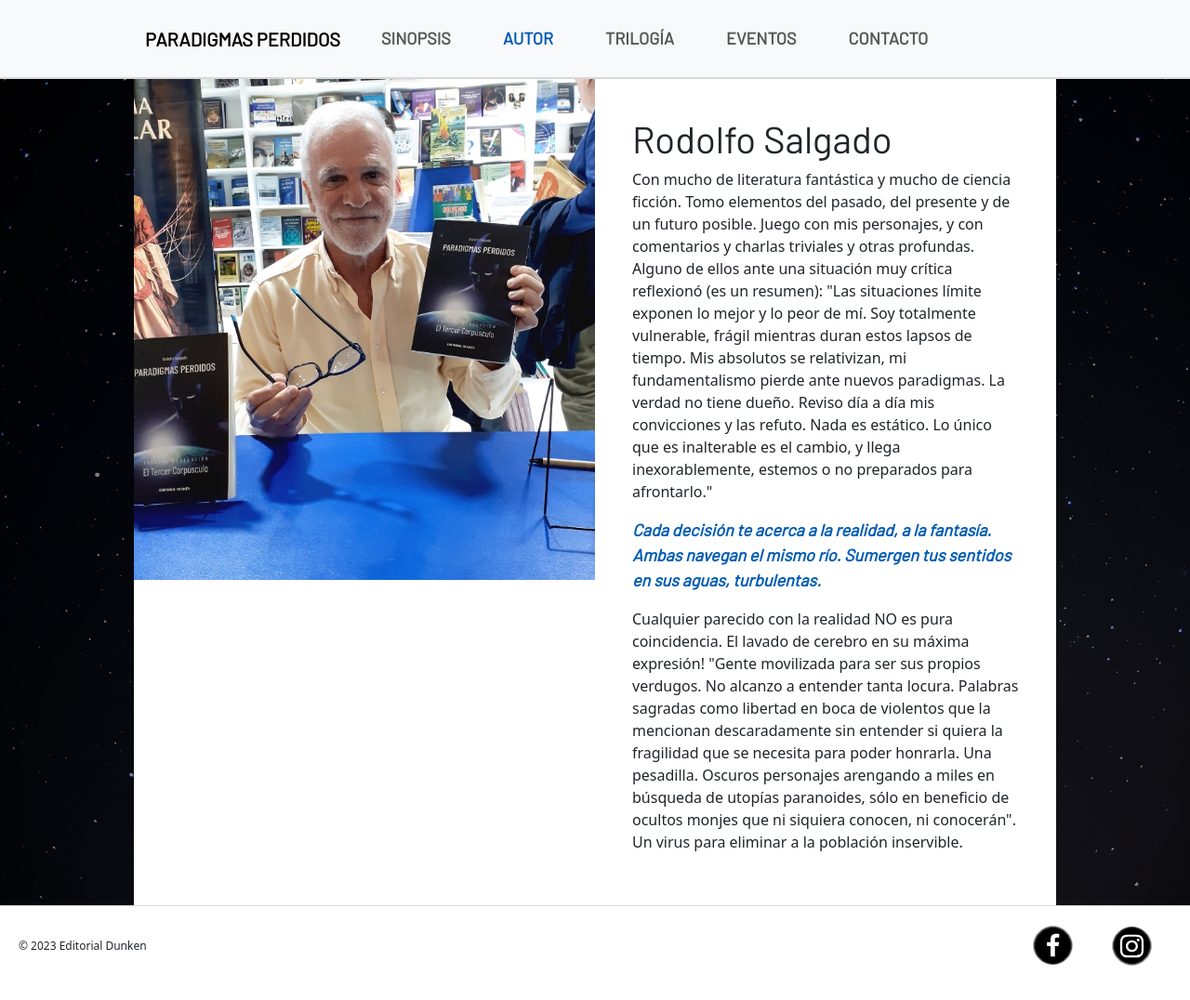
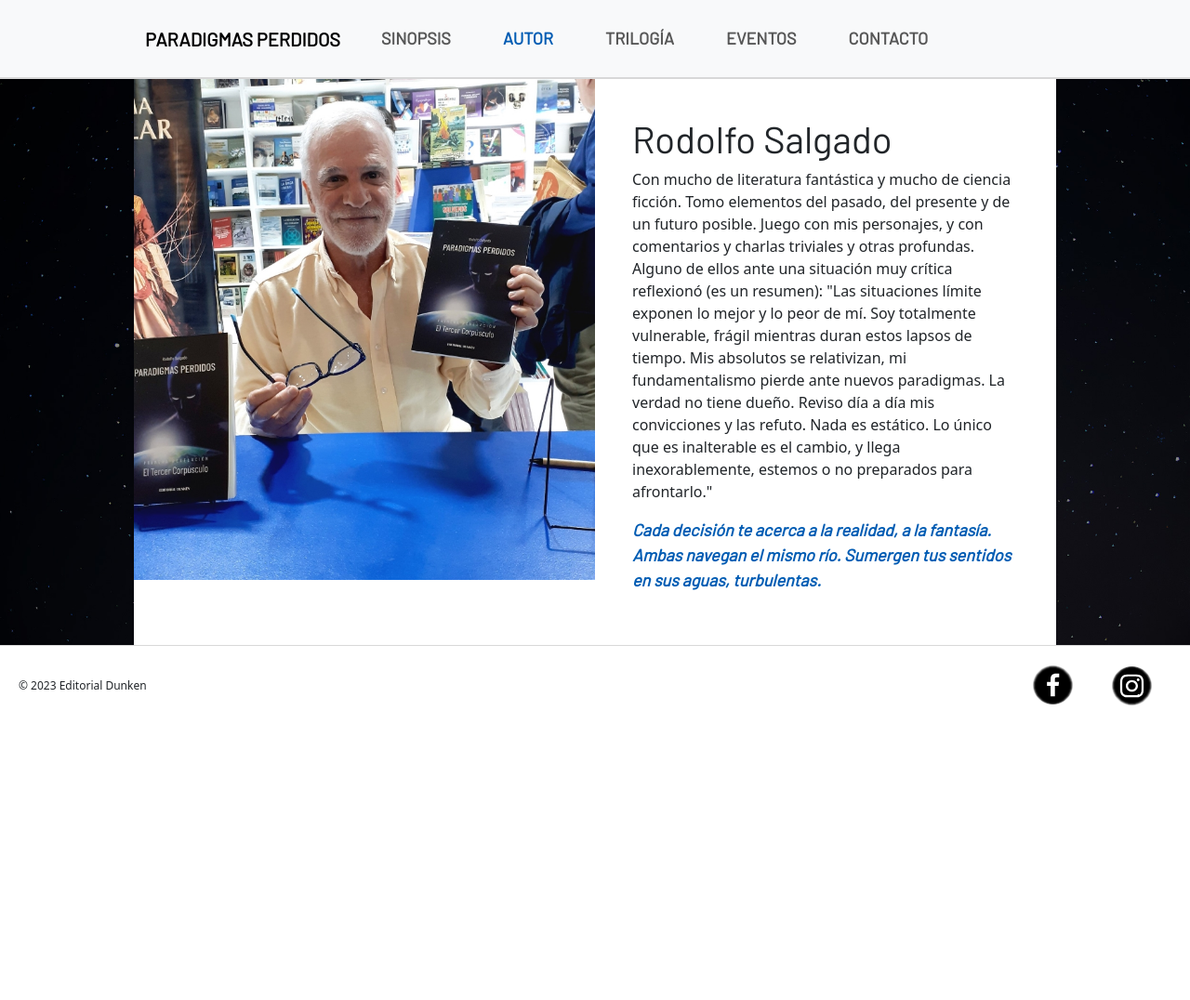
Before and after one commit to florikofs/entrega_final, a website: page pages/autor.html in a window 1280 px wide. Shown: the whole page at 93% size. After the commit the page ends 800 px from the top, so only its background shows below. Drawn offline with nearby package versions, Linux system fonts and the light colour scheme.

Commit message:
Ajuste txt autor + main.scss

```diff
--- a/pages/autor.html
+++ b/pages/autor.html
@@ -60,13 +60,6 @@
                     inexorablemente, estemos o no preparados para afrontarlo."</p>
                 <p class="txt_destacado">Cada decisión te acerca a la realidad, a la fantasía. Ambas navegan
                     el mismo río. Sumergen tus sentidos en sus aguas, turbulentas.</p>
-                <p> Cualquier parecido con la realidad NO es pura coincidencia. El lavado de cerebro en su máxima
-                    expresión! "Gente movilizada para ser sus propios verdugos. No alcanzo a entender tanta locura.
-                    Palabras sagradas como libertad en boca de violentos que la mencionan descaradamente sin entender si
-                    quiera la fragilidad que se necesita para poder honrarla. Una pesadilla. Oscuros personajes
-                    arengando a miles en búsqueda de utopías paranoides, sólo en beneficio de ocultos monjes que ni
-                    siquiera conocen, ni conocerán". Un virus para eliminar a la población inservible.
-                </p>
             </div>
         </div>
     </main>
--- a/scss/main.scss
+++ b/scss/main.scss
@@ -10,5 +10,3 @@
 @import "./sections/_s_eventos";
 @import "./sections/_s_contacto";
 @import "./sections/s_sinopsis";
-
-// npm run watch-css
```
